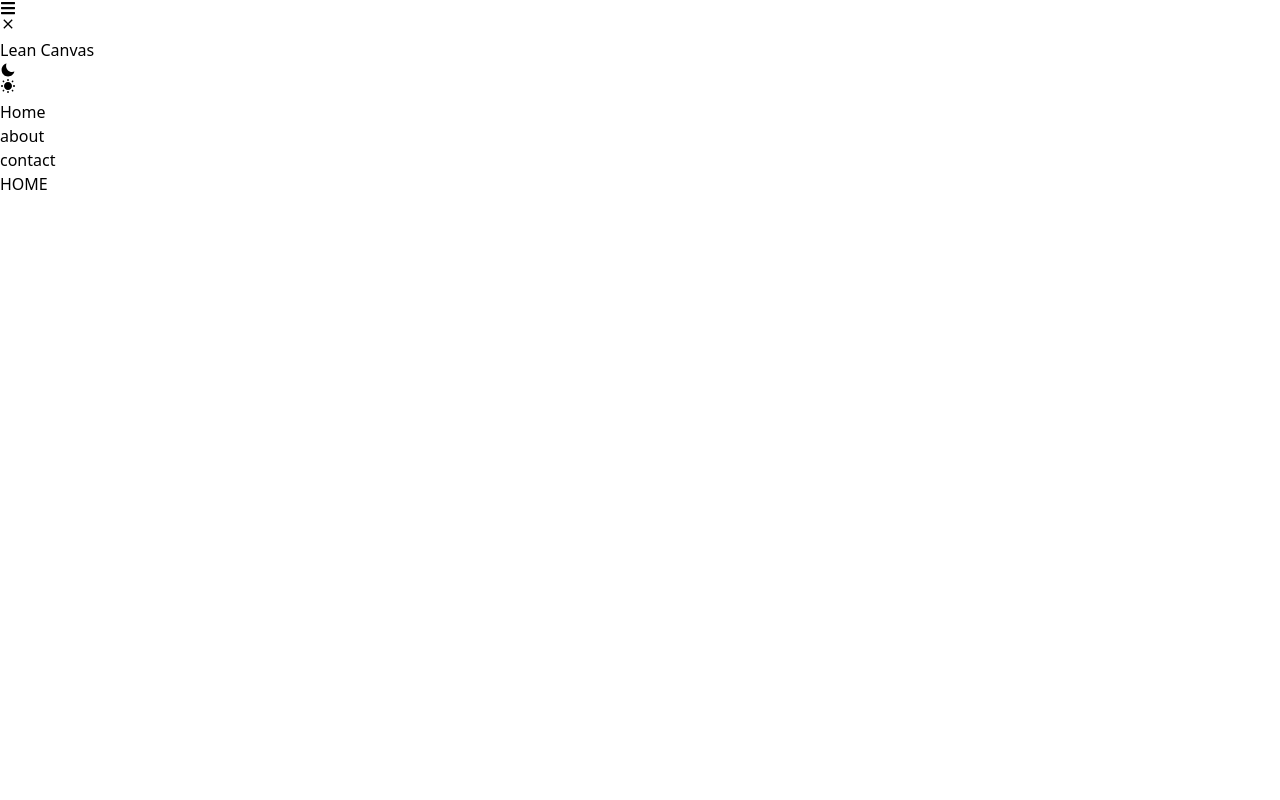
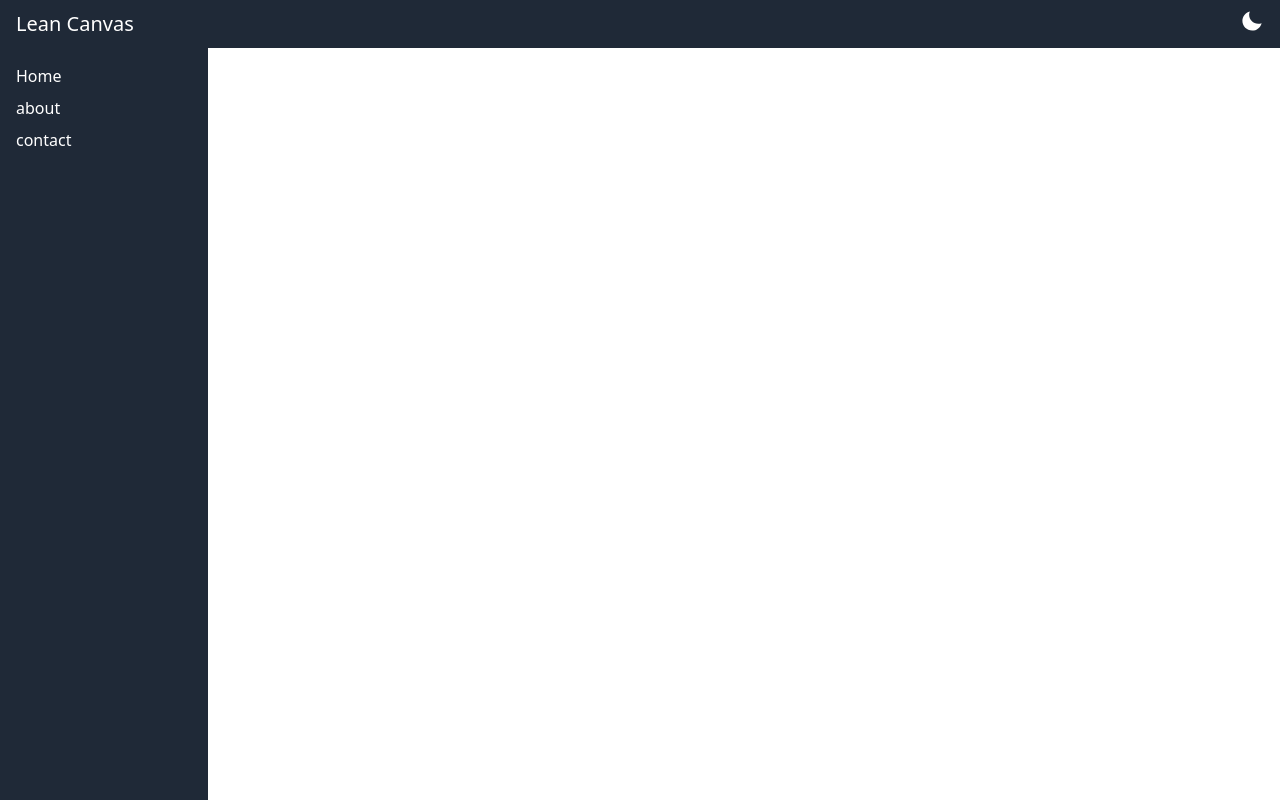
Before and after one commit to GCgang/lean-canvas, a React (Vite) app: page / in a window 1280 px wide. Built offline with nearby package versions, Linux system fonts and the light colour scheme.

Commit message:
Feat: CSS-Header

```diff
--- a/package.json
+++ b/package.json
@@ -11,6 +11,7 @@
   },
   "dependencies": {
     "autoprefixer": "^10.4.20",
+    "normalize.css": "^8.0.1",
     "react": "^18.3.1",
     "react-dom": "^18.3.1",
     "react-icons": "^5.3.0",
--- a/src/components/Header.jsx
+++ b/src/components/Header.jsx
@@ -3,6 +3,7 @@ import { FaHome, FaInfoCircle, FaEnvelope, FaBars } from 'react-icons/fa';
 import { IoMdMoon, IoMdSunny, IoMdClose } from 'react-icons/io';
 
 import { NavLink } from 'react-router-dom';
+import { useState } from 'react';
 
 export default function Header() {
   const navItems = [
@@ -10,29 +11,47 @@ export default function Header() {
     { id: 'about', label: 'about', icon: <FaInfoCircle />, to: '/' },
     { id: 'contact', label: 'contact', icon: <FaEnvelope />, to: '/' },
   ];
+  const [sideBarOpen, setSideBarOpen] = useState(true);
+  const [isDark, setIsDark] = useState(true);
+  const toggleSlidebar = () => {
+    setSideBarOpen((prev) => !prev);
+  };
+  const handleDark = () => {
+    setIsDark((prev) => !prev);
+  };
   return (
-    <header>
-      <div>
-        <div>
-          <button>
-            <FaBars />
-            <IoMdClose />
+    <header className='bg-gray-800 text-white px-4'>
+      <div className='flex justify-between h-12 items-center'>
+        <div className='md:hidden '>
+          <button onClick={toggleSlidebar}>
+            {sideBarOpen ? (
+              <IoMdClose className='h-6 w-6' />
+            ) : (
+              <FaBars className='h-6 w-6' />
+            )}
           </button>
         </div>
-        <h2>
+        <h2 className='text-xl'>
           <Link to='/'>Lean Canvas</Link>
         </h2>
         <div>
-          <button>
-            <IoMdMoon />
-            <IoMdSunny />
+          <button onClick={handleDark}>
+            {isDark ? (
+              <IoMdMoon className='h-6 w-6' />
+            ) : (
+              <IoMdSunny className='h-6 w-6' />
+            )}
           </button>
         </div>
       </div>
 
-      <aside>
+      <aside
+        className={`fixed left-0 top-12 h-full w-52 bg-gray-800 p-4 transition-transform duration-300 transform ${
+          sideBarOpen ? 'translate-x-0' : '-translate-x-full'
+        } md:translate-x-0`}
+      >
         <nav>
-          <ul>
+          <ul className='space-y-2'>
             {navItems.map(({ id, to, label }) => (
               <li key={id}>
                 <NavLink to={to}> {label}</NavLink>
--- a/src/main.jsx
+++ b/src/main.jsx
@@ -2,6 +2,7 @@ import { StrictMode } from 'react';
 import { createRoot } from 'react-dom/client';
 import { RouterProvider } from 'react-router-dom';
 import { router } from './router.jsx';
+import 'normalize.css';
 import './index.css';
 
 createRoot(document.getElementById('root')).render(
```
Also changed, not shown: 1 other file (tests, documents, lock files or other folders).
